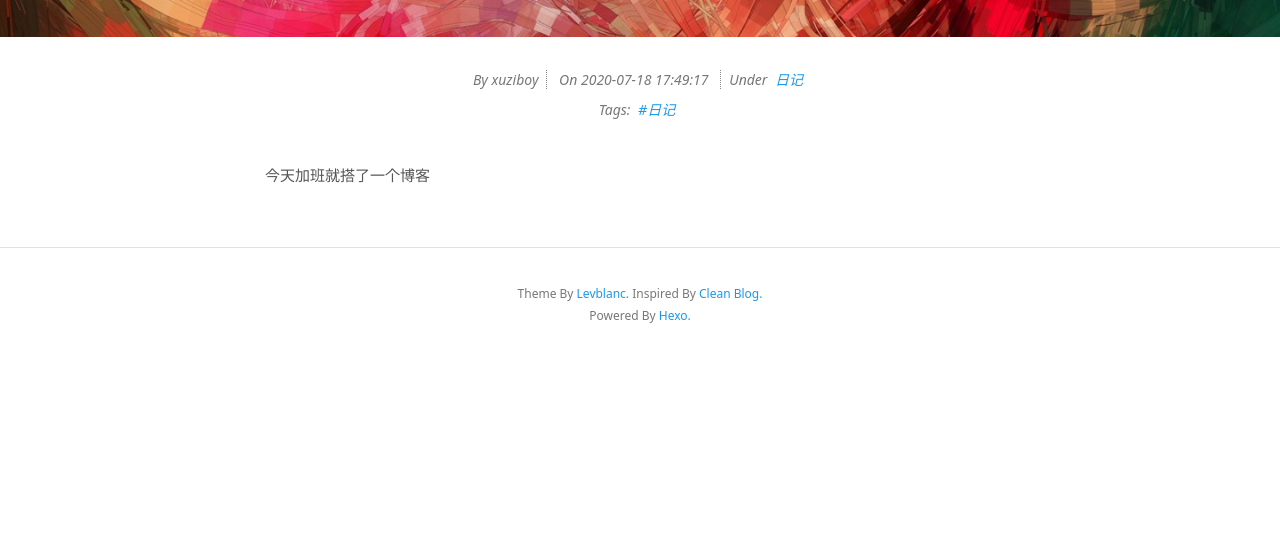
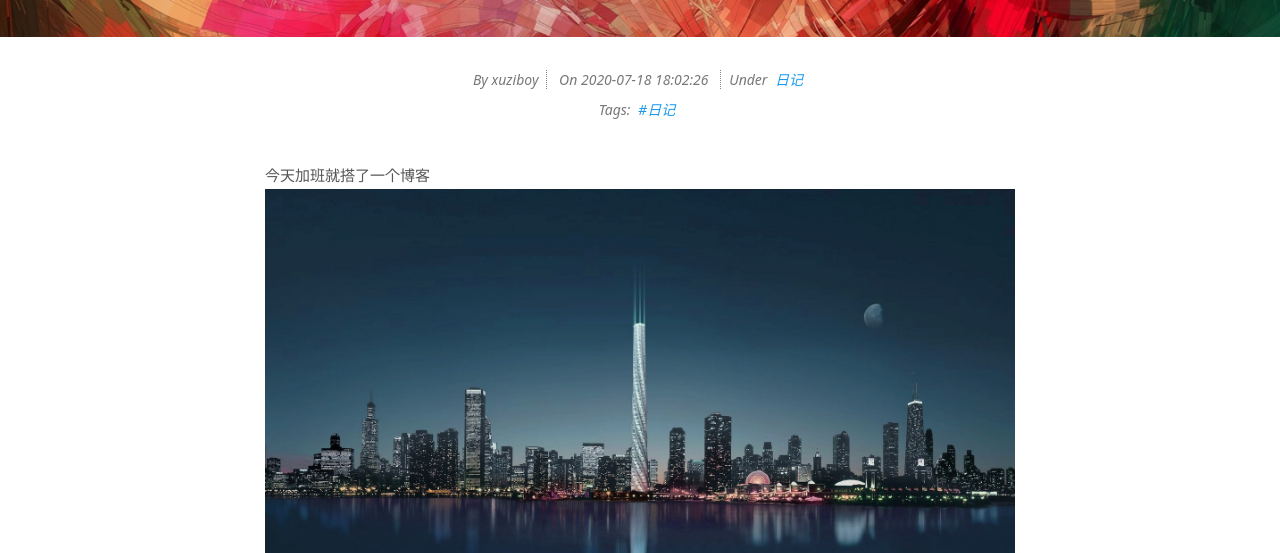
Before and after one commit to xuziboy/xuziboy.github.io, a plain HTML site: page 2020/07/18/开博第一天/index.html in a window 1280 px wide. Shown: the part 247-800 px from the top of the page. Drawn offline with Linux system fonts and the light colour scheme.

Commit message:
Site updated: 2020-07-18 18:02:34

```diff
--- a/2020/07/18/开博第一天/index.html
+++ b/2020/07/18/开博第一天/index.html
@@ -104,7 +104,7 @@
           <!-- Date -->
           <span class="date-time info">On
             <span class="date">2020-07-18</span>
-            <span class="time">17:49:17</span>
+            <span class="time">18:02:26</span>
           </span>
 
           <!--  Categories  -->
@@ -126,7 +126,7 @@
 
         <!-- Post Main Content -->
         <div class="post-content">
-          <p>今天加班就搭了一个博客<a id="more"></a></p>
+          <p>今天加班就搭了一个博客<a id="more"></a><br><img src="/images/city.jpg" alt=""></p>
 
         </div>
       </div>
```
Also changed, not shown: firstPage/index.html (+1 -1 lines), images/city.jpg (added).
